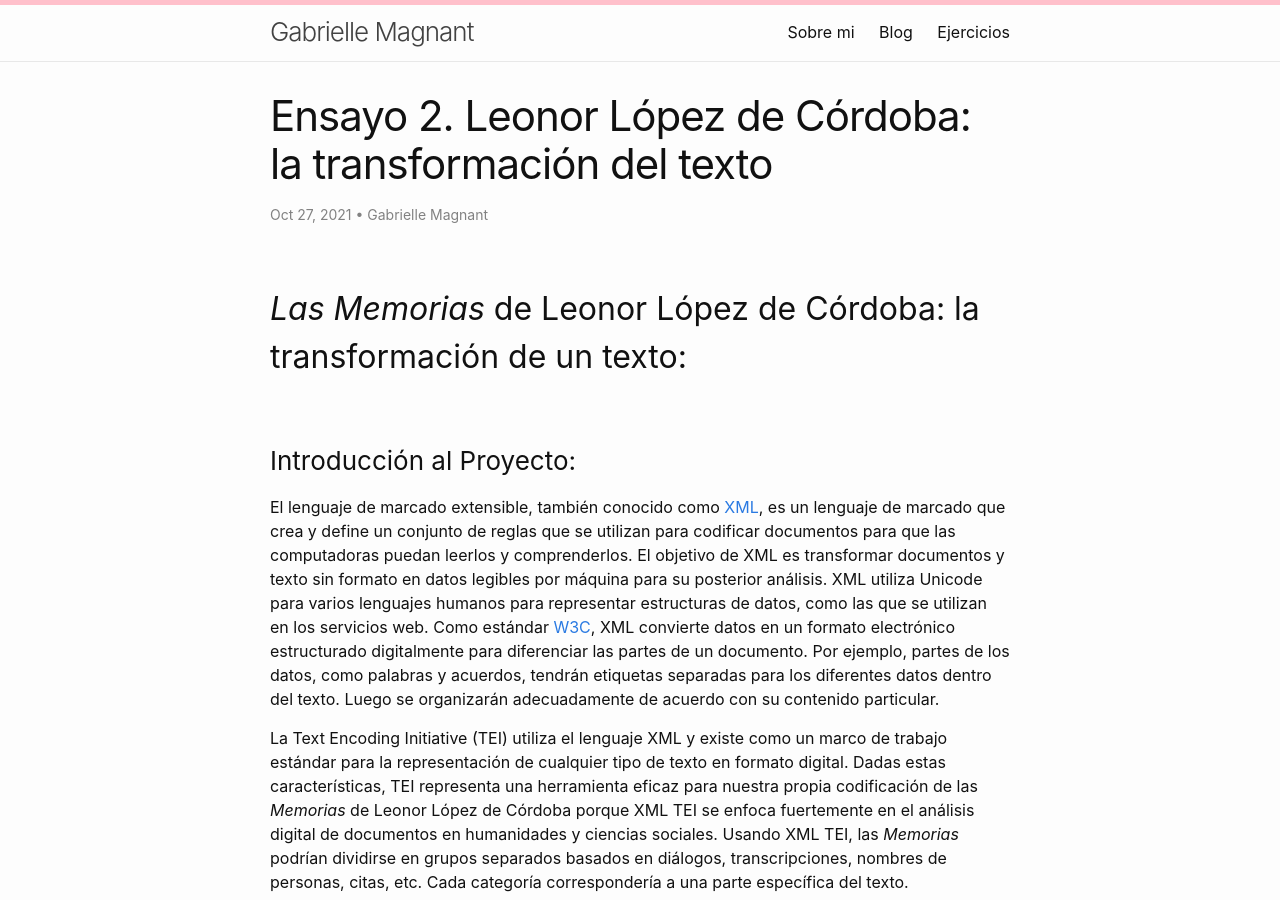
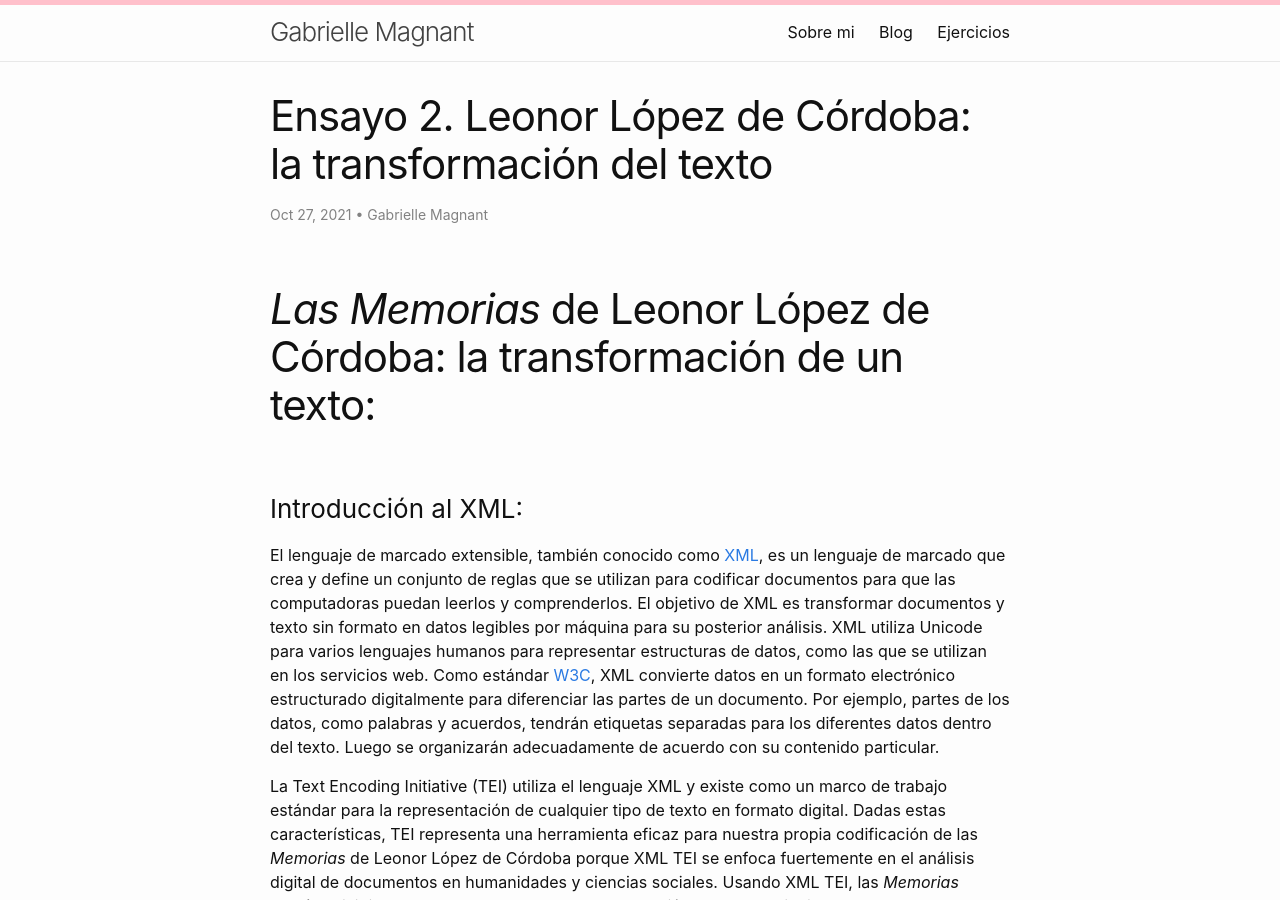
Before and after one commit to gmagnant00/gmagnant00.github.io, a Jekyll site: the page built from _posts/2021-10-27-ensayo2.md, in a window 1280 px wide and 900 px high. Built offline with Jekyll 4.4.1, drawn with Linux system fonts in a browser that asks for light colours.

Commit message:
Update 2021-10-27-ensayo2.md

```diff
--- a/_posts/2021-10-27-ensayo2.md
+++ b/_posts/2021-10-27-ensayo2.md
@@ -5,9 +5,9 @@ date: 2021-10-27
 author: Gabrielle Magnant
 ---
 
-## *Las Memorias* de Leonor López de Córdoba: la transformación de un texto:
+# *Las Memorias* de Leonor López de Córdoba: la transformación de un texto:
 
-### Introducción al Proyecto:
+### Introducción al XML:
 
 El lenguaje de marcado extensible, también conocido como [XML](https://www.w3schools.com/xml/xml_whatis.asp), es un lenguaje de marcado que crea y define un conjunto de reglas que se utilizan para codificar documentos para que las computadoras puedan leerlos y comprenderlos. El objetivo de XML es transformar documentos y texto sin formato en datos legibles por máquina para su posterior análisis. XML utiliza Unicode para varios lenguajes humanos para representar estructuras de datos, como las que se utilizan en los servicios web. Como estándar [W3C](https://www.w3.org/standards/xml/core), XML convierte datos en un formato electrónico estructurado digitalmente para diferenciar las partes de un documento. Por ejemplo, partes de los datos, como palabras y acuerdos, tendrán etiquetas separadas para los diferentes datos dentro del texto. Luego se organizarán adecuadamente de acuerdo con su contenido particular.
 
```
